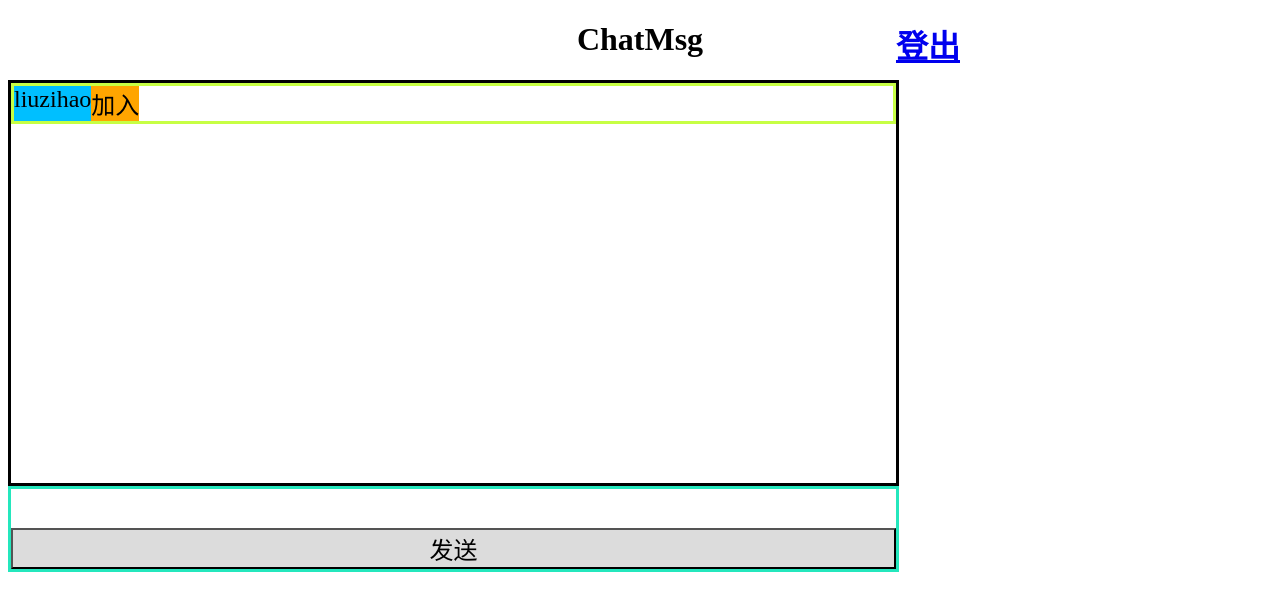
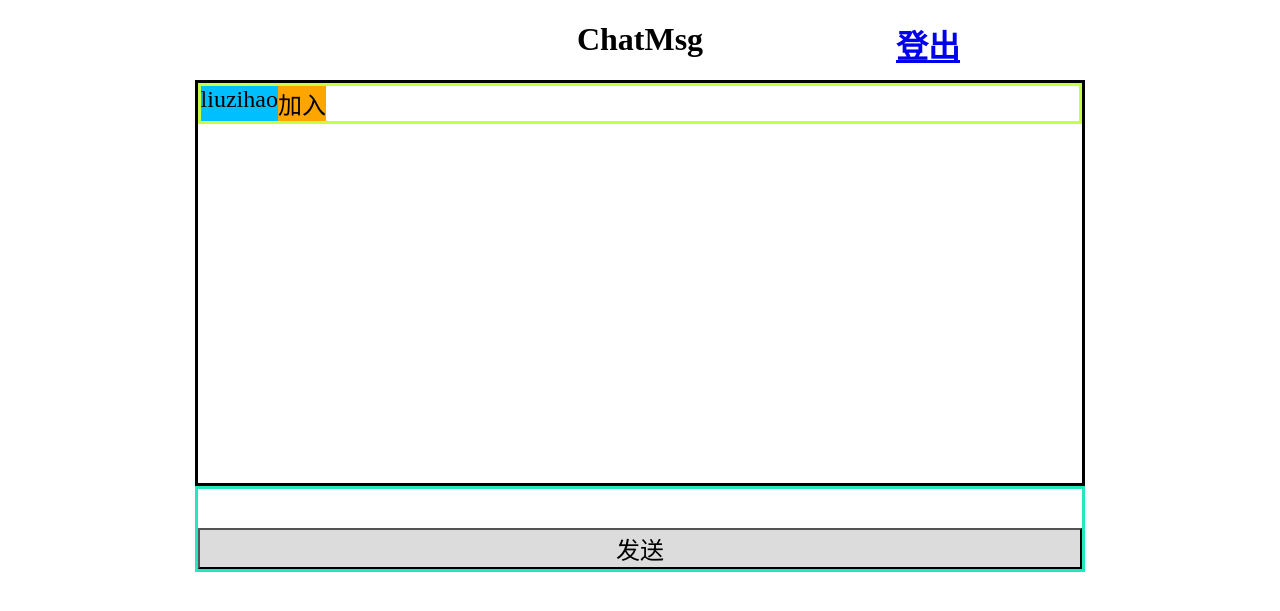
Before and after one commit to liuzihaohao/chatmsg, a Django app: page / in a window 1280 px wide. Shown: the top 611 px of the page. Run offline with Django 3.2, Linux system fonts and the light colour scheme; a user stored in the database is signed in; data that the repository does not hold is empty.

Commit message:
修复了一个错误

```diff
--- a/template/chat.html
+++ b/template/chat.html
@@ -46,7 +46,7 @@
 </head>
 
 <body>
-    <center style="text-align:center">
+    <center>
         <h1>ChatMsg<a href="/logout/" style="right: 25%;position: absolute;">登出</a></h1>
 
         <div id="kuang" style="border: 3px solid #000000;height: 400px;width: 70%;">
```
Also changed, not shown: db.sqlite3 (added).
